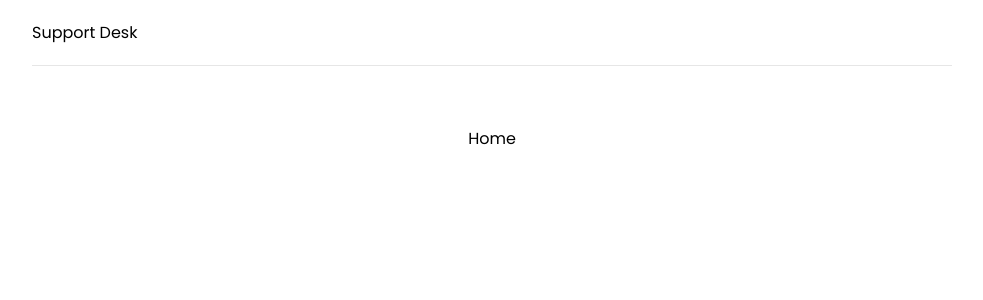
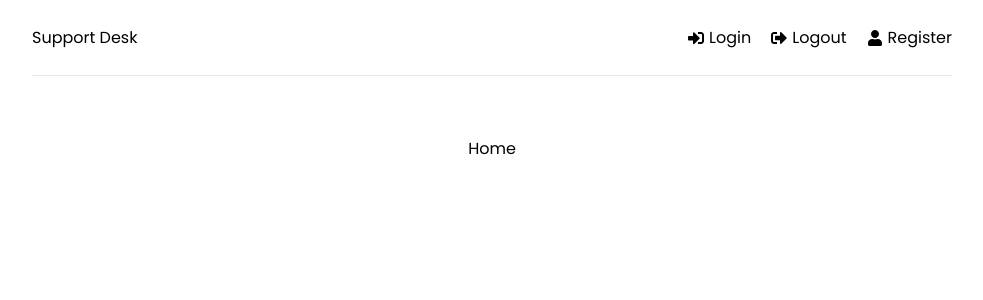
Before and after one commit to OybekKayumov/support-desk, a React (Create React App) app in the folder frontend/: page / in a window 1280 px wide. Shown: the top 300 px of the page, without its empty margins (148-1131 px from the left). Built offline with nearby package versions, Linux system fonts and the light colour scheme.

Commit message:
Add frontend: Header: Links login, register, logout with fa icons

```diff
--- a/frontend/src/components/Header.jsx
+++ b/frontend/src/components/Header.jsx
@@ -1,4 +1,4 @@
-import {FaSignInAlt, FaSignOutAlt, FaUser } from "react-icons"
+import {FaSignInAlt, FaSignOutAlt, FaUser } from "react-icons/fa"
 import {Link} from 'react-router-dom'
 
 function Header() {
@@ -7,6 +7,23 @@ function Header() {
       <div className="logo">
         <Link to='/'>Support Desk</Link>
       </div>
+      <ul>
+        <li>
+          <Link to='/login'>
+            <FaSignInAlt /> Login
+          </Link>
+        </li>
+        <li>
+          <Link to='/login'>
+            <FaSignOutAlt /> Logout
+          </Link>
+        </li>
+        <li>
+          <Link to='/register'>
+            <FaUser /> Register
+          </Link>
+        </li>
+      </ul>
     </header>
   )
 }
```
